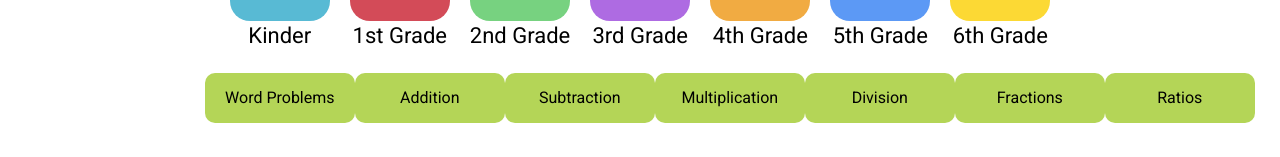
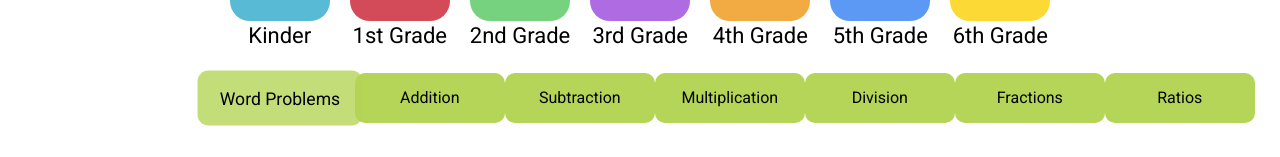
Before and after one commit to sungjun0110/tech-hackathon, a React (Create React App) app: page / in a window 1280 px wide. In both pictures the pointer is over the button "Word Problems". Shown: the part 328-485 px from the top of the page. Built offline with nearby package versions, Linux system fonts and the light colour scheme.

Commit message:
adds animation to buttons

```diff
--- a/src/pages/App/Home.css
+++ b/src/pages/App/Home.css
@@ -192,6 +192,11 @@
 	line-height: 19px;
 }
 
+.home-subject-button:hover {
+	background: rgba(180, 213, 87, 0.8);
+	transform: scale(1.1, 1.1);
+}
+
 .home-hero-container {
 	height: 435px;
 	width: 207px;
@@ -245,6 +250,10 @@
 	border-radius: 10px;
 }
 
+.home-button-play:hover {
+	transform: scale(1.1, 1.1);
+}
+
 .home-hero-description {
 	font-family: "Roboto";
 	font-style: normal;
@@ -285,6 +294,10 @@
 	border-radius: 20px;
 }
 
+.home-footer-game-image:hover {
+	transform: scale(1.1, 1.1);
+}
+
 .home-footer-game-description {
 	margin-bottom: 0;
 	font-family: "Roboto";
```
